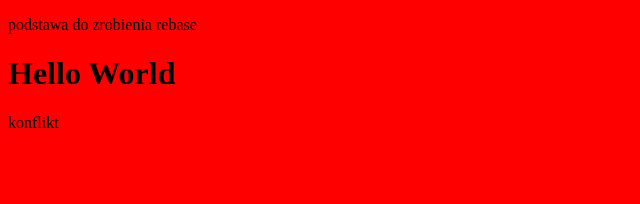
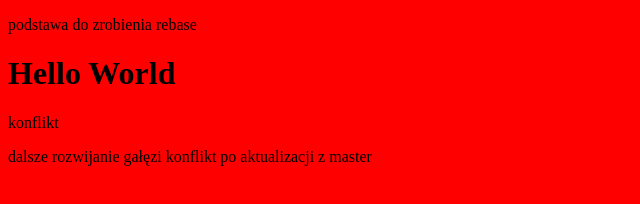
Before and after one commit to mattan11/remote-repo-training2, a plain HTML site: page index.html in a window 1280 px wide. Shown: the whole page, without its empty margins (0-640 px from the left). Drawn offline with Linux system fonts and the light colour scheme.

Commit message:
gałąź konflikt rozwinięta

```diff
--- a/index.html
+++ b/index.html
@@ -10,5 +10,6 @@
     <p>podstawa do zrobienia rebase</p>
     <h1>Hello World</h1>
     <p>konflikt</p>
+    <p>dalsze rozwijanie gałęzi konflikt po aktualizacji z master</p>
   </body>
 </html>
```
